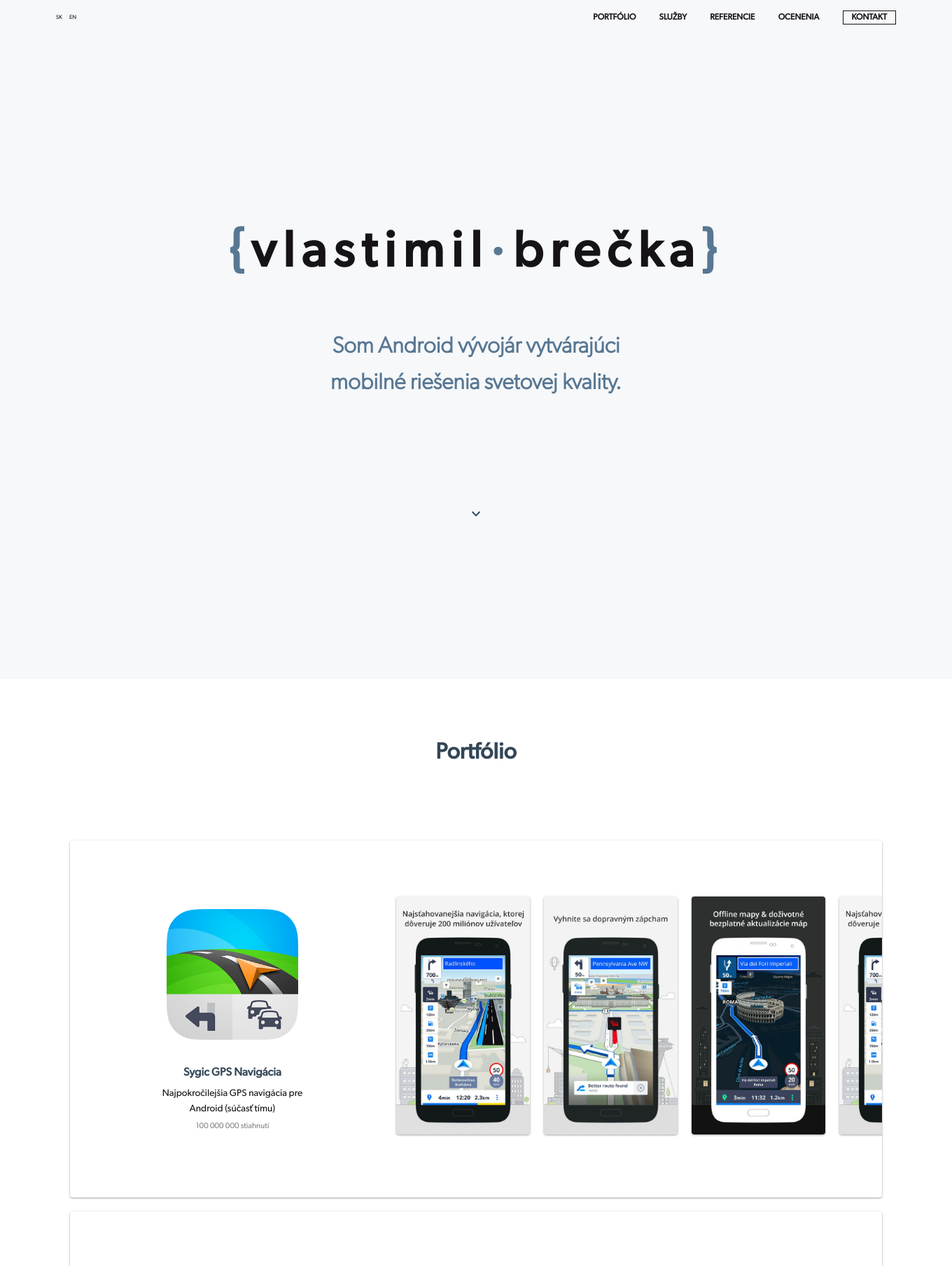
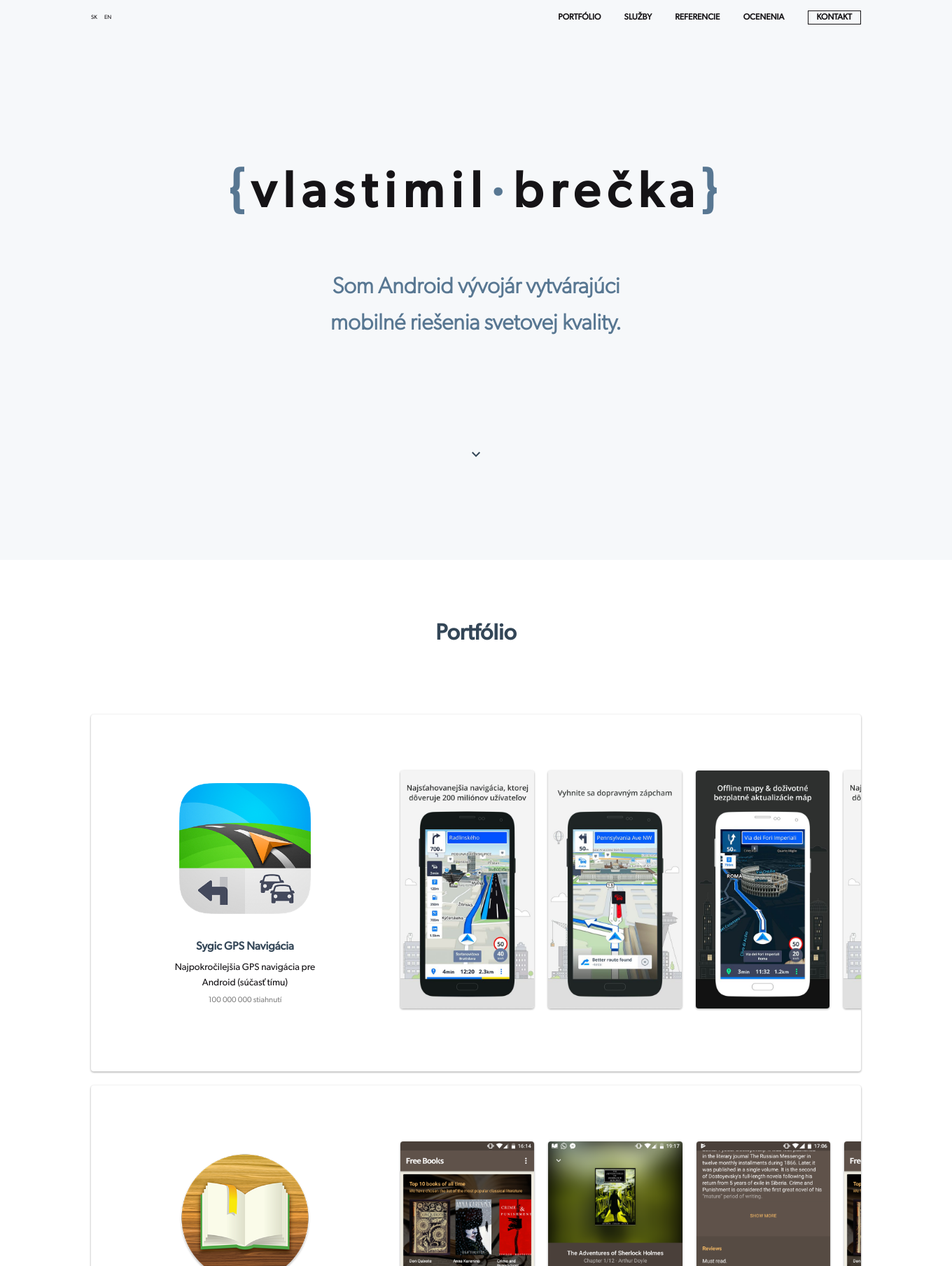
Before and after one commit to ursusursus/PersonalWeb, a PHP site: page / in a window 1360 px wide. Shown: the top 1809 px of the page at 70% size. Run offline with PHP 8.4, Linux system fonts and the light colour scheme; some libraries are stand-ins or nearby versions.

Commit message:
main 100vh, povyhadzovane zbytocne paddingy

```diff
--- a/styles/landing.css
+++ b/styles/landing.css
@@ -54,6 +54,7 @@
 }
 .section {
 	padding: 80px 50px 120px 50px;
+	box-sizing: border-box;
 	width: 1200px;
 }
 #main-wrapper {
@@ -76,7 +77,7 @@
 }
 #main {
 	padding-top: 0;
-	height: 850px;
+	height: 100vh;
 }
 #contact {
 	padding-bottom: 50px;
@@ -186,7 +187,9 @@
 PORTFOLIO
 */
 .apps {
-	padding: 10px;
+	margin-left: -10px;
+	margin-right: -10px;
+	padding-bottom: 20px;
 	display: flex;
 	flex-wrap: wrap;
 	justify-content: center;
@@ -223,7 +226,7 @@
 	align-items: center;
 }
 
-.primary-app:hover, .secondary-app:hover, .ternary-app:hover, .primary-app2:hover {
+.primary-app:hover, .secondary-app:hover, .ternary-app:hover {
   box-shadow: 0 3px 10px rgba(0,0,0,0.25), 0 5px 15px rgba(0,0,0,0.22);
 }
 .primary-app-img-container, .secondary-app-img-container, .ternary-app-img-container {
@@ -315,8 +318,13 @@
 	object-fit: contain;
 	border-radius: 4px;
 	box-shadow: 0 1px 3px rgba(0,0,0,0.16), 0 1px 3px rgba(0,0,0,0.23);
+	transition: box-shadow 0.3s cubic-bezier(.25,.8,.25,1);
 	cursor: pointer;
 }
+.image-item-wrapper img:hover {
+  box-shadow: 0 3px 10px rgba(0,0,0,0.25), 0 5px 15px rgba(0,0,0,0.22);
+}
+
 .primary-app2-foo {
 	width: 250px;
 	text-align: center;
@@ -425,7 +433,6 @@
 REFERENCES
 */
 #references-container {
-	// padding: 0 100px;
 	display: flex;
 	flex-direction: row;
 	flex-wrap: wrap;
@@ -641,7 +648,6 @@
 @media only screen and (max-width: 479px) {
 	#main {
 		padding-top: 0;
-		height: 500px;
 	}
 	.ternary-app .app-title {
 		font-size: 0.8em;
```
